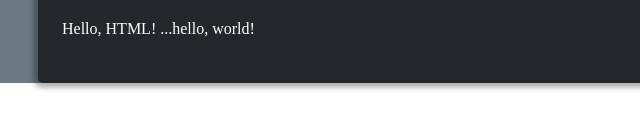
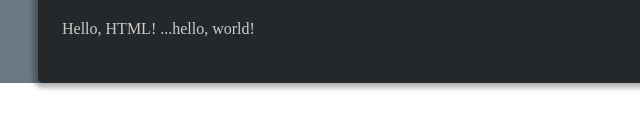
Before and after one commit to 4teenth/cssMemeSlider, a plain HTML site: page cssMemeSlider/index.html in a window 1280 px wide. Shown: the part 480-608 px from the top of the page, 26-666 px from the left. Drawn offline with Linux system fonts and the light colour scheme.

Commit message:
feat: change text color (Sun, Sep 17, 2023 23:40 PM)

```diff
--- a/cssMemeSlider/style.css
+++ b/cssMemeSlider/style.css
@@ -37,7 +37,7 @@ main {
 }
 .meme-descr {
     font-size: 1em;
-    color: #fff;
+    color: #cbcbcb;
 }
 .dots {
     display: flex;
```
